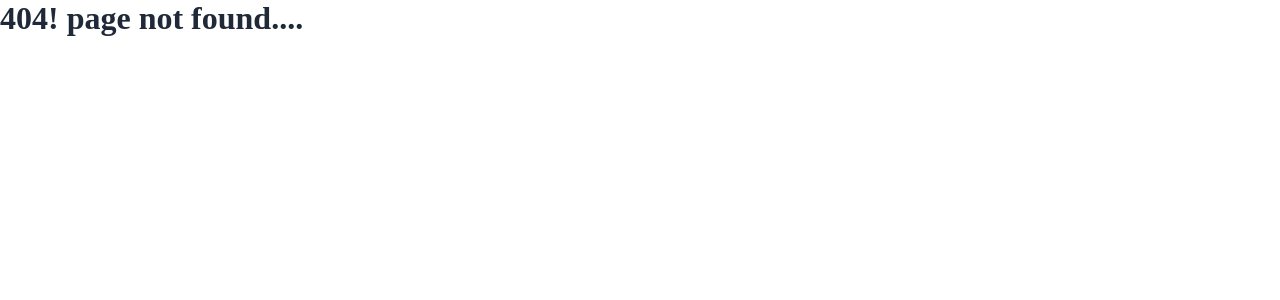
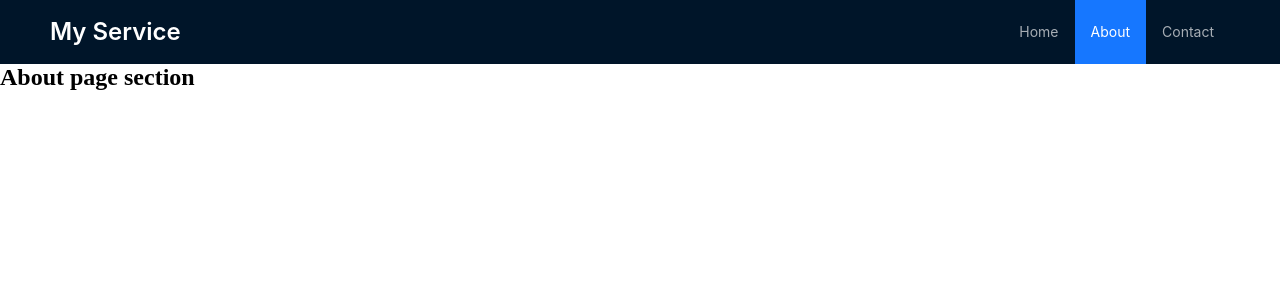
Before and after one commit to emonmahdi/final-frontend-project-nextjs, a Next.js app: page /about-us in a window 1280 px wide. Before the commit this address had no page. Shown: the top 300 px of the page. Built offline with nearby package versions, Linux system fonts and the light colour scheme.

Commit message:
navabr done

```diff
--- a/package.json
+++ b/package.json
@@ -22,7 +22,6 @@
     "@types/react": "^18",
     "@types/react-dom": "^18",
     "autoprefixer": "^10",
-    "daisyui": "^3.9.2",
     "eslint": "^8",
     "eslint-config-next": "13.5.4",
     "postcss": "^8",
--- /dev/null
+++ b/src/app/(public)/about-us/page.tsx
@@ -0,0 +1,11 @@
+import React from "react";
+
+const AboutPage = () => {
+  return (
+    <div>
+      <h2>About page section</h2>
+    </div>
+  );
+};
+
+export default AboutPage;
--- /dev/null
+++ b/src/app/(public)/contact/page.tsx
@@ -0,0 +1,11 @@
+import React from "react";
+
+const ContactPage = () => {
+  return (
+    <div>
+      <h2>Contact Page</h2>
+    </div>
+  );
+};
+
+export default ContactPage;
--- a/src/app/layout.tsx
+++ b/src/app/layout.tsx
@@ -3,6 +3,7 @@ import "./globals.css";
 import type { Metadata } from "next";
 import { Inter } from "next/font/google";
 import Providers from "@/lib/Providers";
+import Navbar from "@/components/ui/Navbar/Navbar";
 
 const inter = Inter({ subsets: ["latin"] });
 
@@ -16,10 +17,19 @@ export default function RootLayout({
 }: {
   children: React.ReactNode;
 }) {
+  const items = [
+    { key: "1", label: "Home", href: "/" },
+    { key: "2", label: "About", href: "/about-us" },
+    { key: "3", label: "Contact", href: "/contact" },
+  ];
+
   return (
     <Providers>
       <html lang="en">
-        <body>{children}</body>
+        <body>
+          <Navbar items={items} />
+          {children}
+        </body>
       </html>
     </Providers>
   );
--- a/src/app/page.tsx
+++ b/src/app/page.tsx
@@ -1,11 +1,11 @@
 import NavBar from "@/components/shared/NavBar";
+import Navbar from "@/components/ui/Navbar/Navbar";
 import Image from "next/image";
 
 export default function Home() {
   return (
     <div>
       <h1>This web application food delivery and Recipe</h1>
-      {/* <NavBar /> */}
     </div>
   );
 }
--- /dev/null
+++ b/src/components/ui/Navbar/Navbar.tsx
@@ -0,0 +1,50 @@
+"use client";
+import { Layout, Menu, theme } from "antd";
+import { Content } from "antd/es/layout/layout";
+import Title from "antd/es/typography/Title";
+import Link from "next/link";
+import { usePathname } from "next/navigation";
+
+const { Header } = Layout;
+
+const Navbar = ({
+  items,
+}: {
+  items: {
+    key: string;
+    label: string;
+    href: string;
+  }[];
+}) => {
+  const pathname = usePathname();
+
+  return (
+    <Layout className="layout">
+      <Header style={{ display: "flex", alignItems: "center" }}>
+        <Content>
+          <Link href="/">
+            <Title level={3} style={{ color: "white", marginBottom: 0 }}>
+              My Service
+            </Title>
+          </Link>
+        </Content>
+        <Menu
+          disabledOverflow
+          theme="dark"
+          mode="horizontal"
+          selectedKeys={[items.find((item) => item.href === pathname)?.key!]}
+        >
+          {items?.map((item) => {
+            return (
+              <Menu.Item key={item.key}>
+                <Link href={item.href}>{item.label}</Link>
+              </Menu.Item>
+            );
+          })}
+        </Menu>
+      </Header>
+    </Layout>
+  );
+};
+
+export default Navbar;
--- a/tailwind.config.ts
+++ b/tailwind.config.ts
@@ -18,16 +18,6 @@ const config: Config = {
   corePlugins: {
     preflight: false,
   },
-  plugins: [require("daisyui")],
-  daisyui: {
-    themes: false, // true: all themes | false: only light + dark | array: specific themes like this ["light", "dark", "cupcake"]
-    darkTheme: "light", // name of one of the included themes for dark mode
-    base: true, // applies background color and foreground color for root element by default
-    styled: true, // include daisyUI colors and design decisions for all components
-    utils: true, // adds responsive and modifier utility classes
-    rtl: false, // rotate style direction from left-to-right to right-to-left. You also need to add dir="rtl" to your html tag and install `tailwindcss-flip` plugin for Tailwind CSS.
-    prefix: "", // prefix for daisyUI classnames (components, modifiers and responsive class names. Not colors)
-    logs: true, // Shows info about daisyUI version and used config in the console when building your CSS
-  },
+  plugins: [],
 };
 export default config;
```
Also changed, not shown: 1 other file (tests, documents, lock files or other folders).
